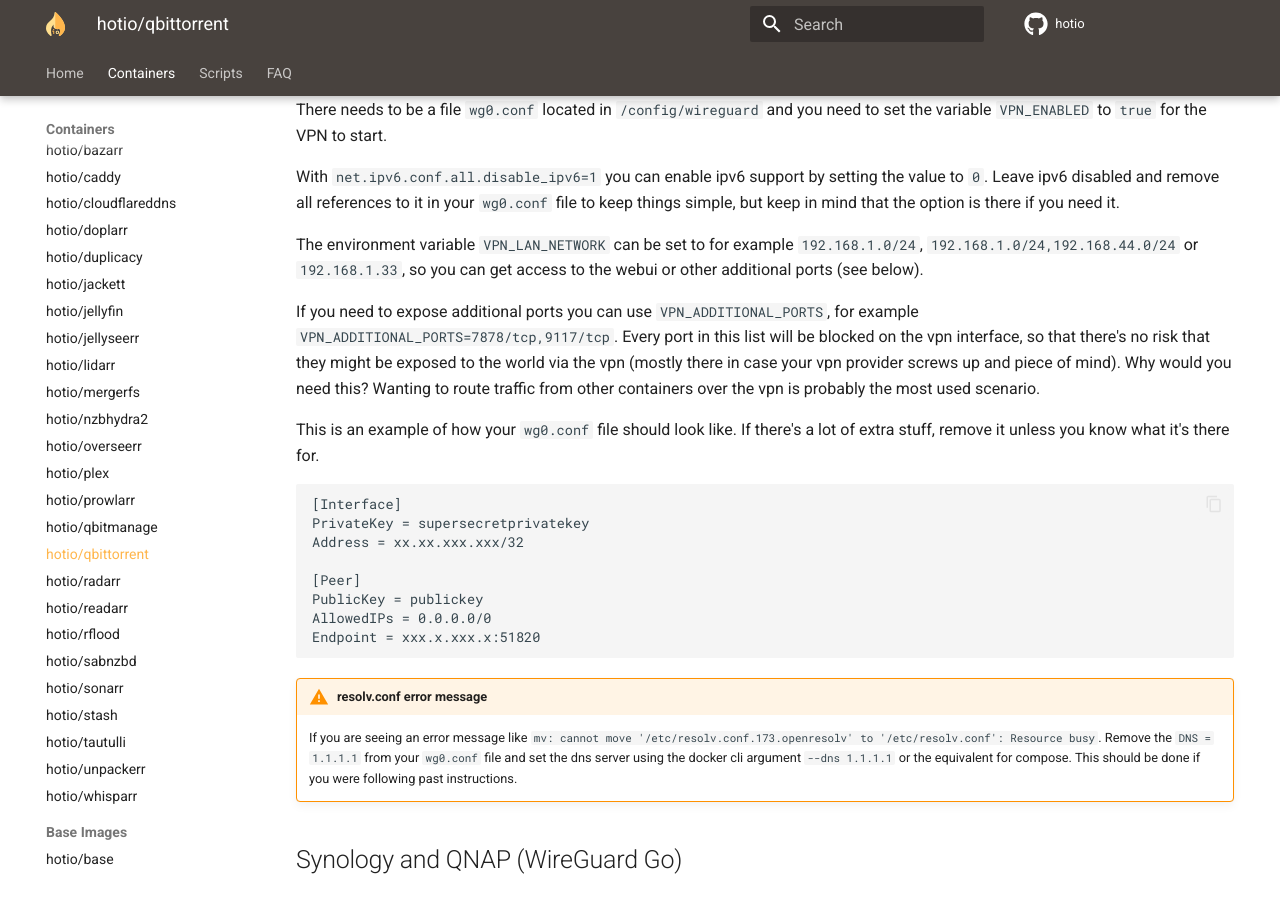
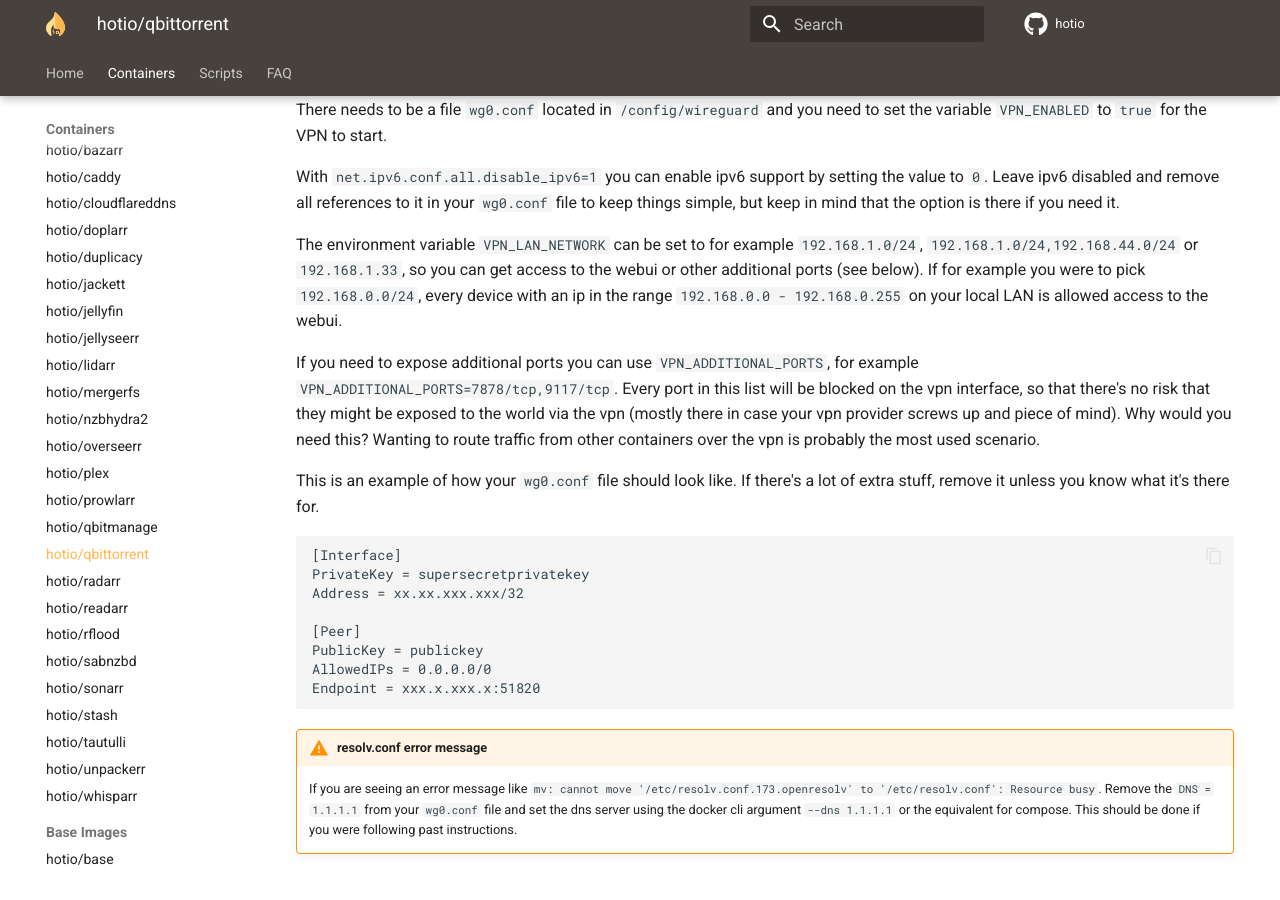
Before and after one commit to hotio/website, an MkDocs documentation site: the page built from docs/containers/qbittorrent.md, in a window 1280 px wide and 900 px high, scrolled down 1635 px. Built offline with MkDocs 1.6.1 and Material for MkDocs 9.7.7, drawn with Linux system fonts in a browser that asks for light colours.

Commit message:
add extra info about VPN_LAN_NETWORK var

```diff
--- a/includes/wireguard.md
+++ b/includes/wireguard.md
@@ -2,7 +2,7 @@
 
 With `net.ipv6.conf.all.disable_ipv6=1` you can enable ipv6 support by setting the value to `0`. Leave ipv6 disabled and remove all references to it in your `wg0.conf` file to keep things simple, but keep in mind that the option is there if you need it.
 
-The environment variable `VPN_LAN_NETWORK` can be set to for example `192.168.1.0/24`, `192.168.1.0/24,192.168.44.0/24` or `192.168.1.33`, so you can get access to the webui or other additional ports (see below).
+The environment variable `VPN_LAN_NETWORK` can be set to for example `192.168.1.0/24`, `192.168.1.0/24,192.168.44.0/24` or `192.168.1.33`, so you can get access to the webui or other additional ports (see below). If for example you were to pick `192.168.0.0/24`, every device with an ip in the range `192.168.0.0 - 192.168.0.255` on your local LAN is allowed access to the webui.
 
 If you need to expose additional ports you can use `VPN_ADDITIONAL_PORTS`, for example `VPN_ADDITIONAL_PORTS=7878/tcp,9117/tcp`. Every port in this list will be blocked on the vpn interface, so that there's no risk that they might be exposed to the world via the vpn (mostly there in case your vpn provider screws up and piece of mind). Why would you need this? Wanting to route traffic from other containers over the vpn is probably the most used scenario.
 
```
